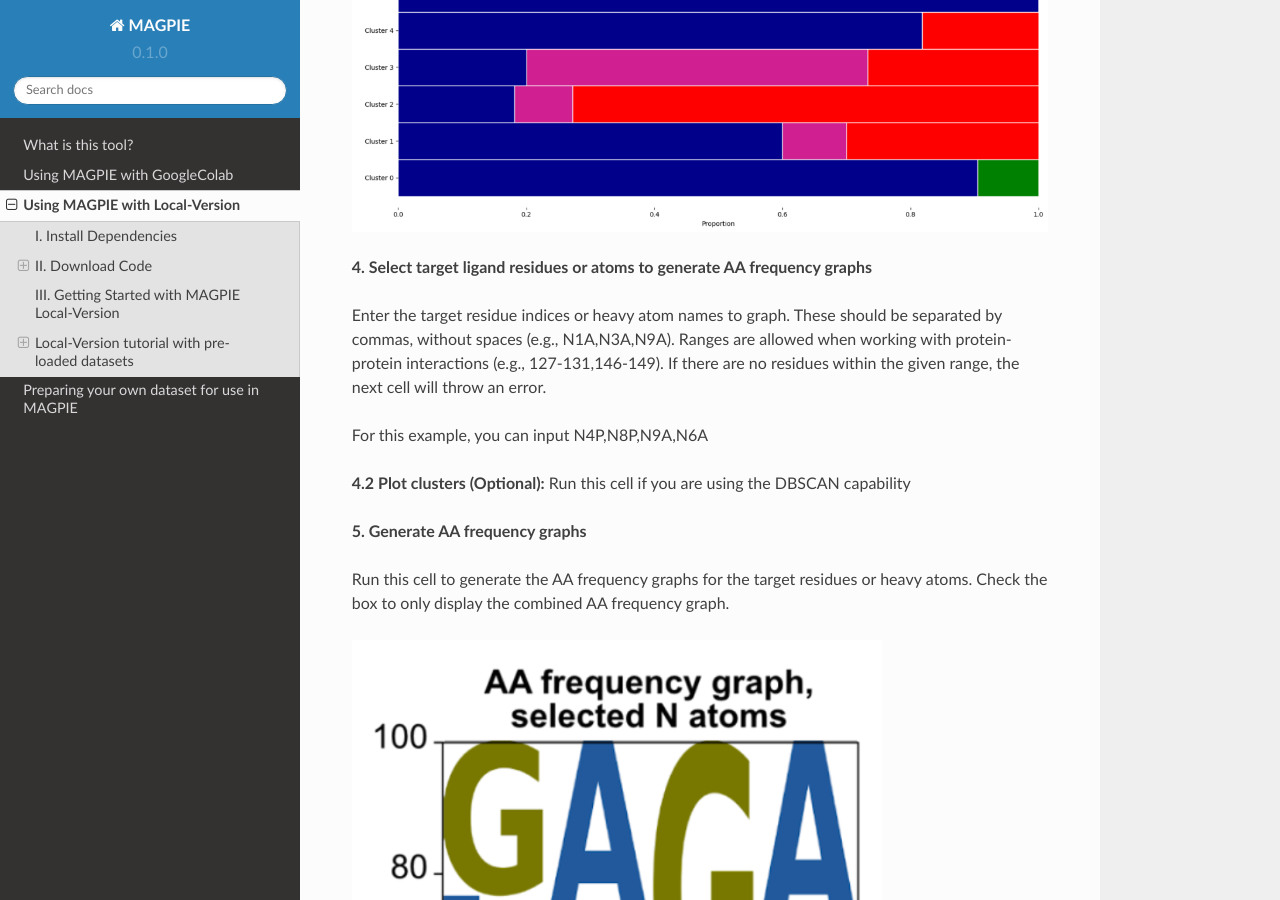
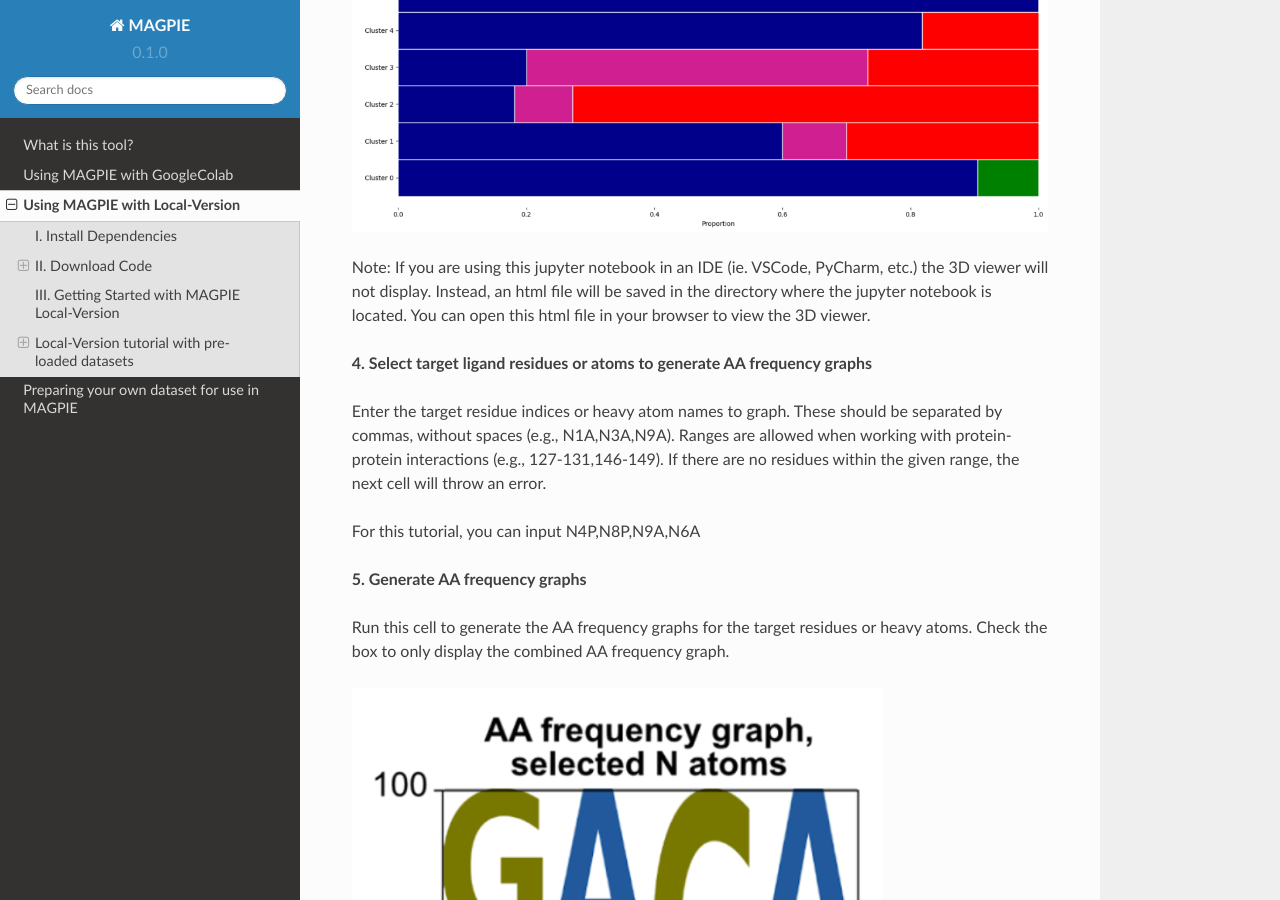
Before and after one commit to SundbergBelen/MAGPIE-docs, a Sphinx documentation site: the page built from docs/source/LocalVersion_instructions.rst, in a window 1280 px wide and 900 px high, scrolled down 5639 px. Built offline with Sphinx 7.4.7 and the Read the Docs theme 2.0.0, drawn with Linux system fonts in a browser that asks for light colours; pages that are not in the unit, such as notebooks, are missing from menus; some of the changed text lies outside the part shown.

Commit message:
added note about IDE

```diff
--- a/docs/source/LocalVersion_instructions.rst
+++ b/docs/source/LocalVersion_instructions.rst
@@ -140,7 +140,7 @@
 
 **Clustering**
 
-MAGPIE uses DBSCAN to cluster points in 3D without requiring to specify the number of desired clusters (Optional).
+  *MAGPIE uses*  `DBSCAN <(https://www.dbs.ifi.lmu.de/Publikationen/Papers/KDD-96.final.frame.pdf)>`_  *to cluster points in 3D without requiring to specify the number of desired clusters (Optional).*
 
 To run the DBSCAN feature of MAGPIE run the DBSCAN cells, choose the eps and min_samples parameters, and run the DBSCAN cells.
 
@@ -162,14 +162,13 @@
 
 .. image:: _static/COA_clusters.png
 
+Note: If you are using this jupyter notebook in an IDE (ie. VSCode, PyCharm, etc.) the 3D viewer will not display. Instead, an html file will be saved in the directory where the jupyter notebook is located. You can open this html file in your browser to view the 3D viewer.
+
 **4. Select target ligand residues or atoms to generate AA frequency graphs**
 
 Enter the target residue indices or heavy atom names to graph. These should be separated by commas, without spaces (e.g., N1A,N3A,N9A). Ranges are allowed when working with protein-protein interactions (e.g., 127-131,146-149). If there are no residues within the given range, the next cell will throw an error.
 
-For this example, you can input N4P,N8P,N9A,N6A
-
-**4.2 Plot clusters (Optional):**
-Run this cell if you are using the DBSCAN capability
+For this tutorial, you can input N4P,N8P,N9A,N6A
 
 **5. Generate AA frequency graphs**
 
```
